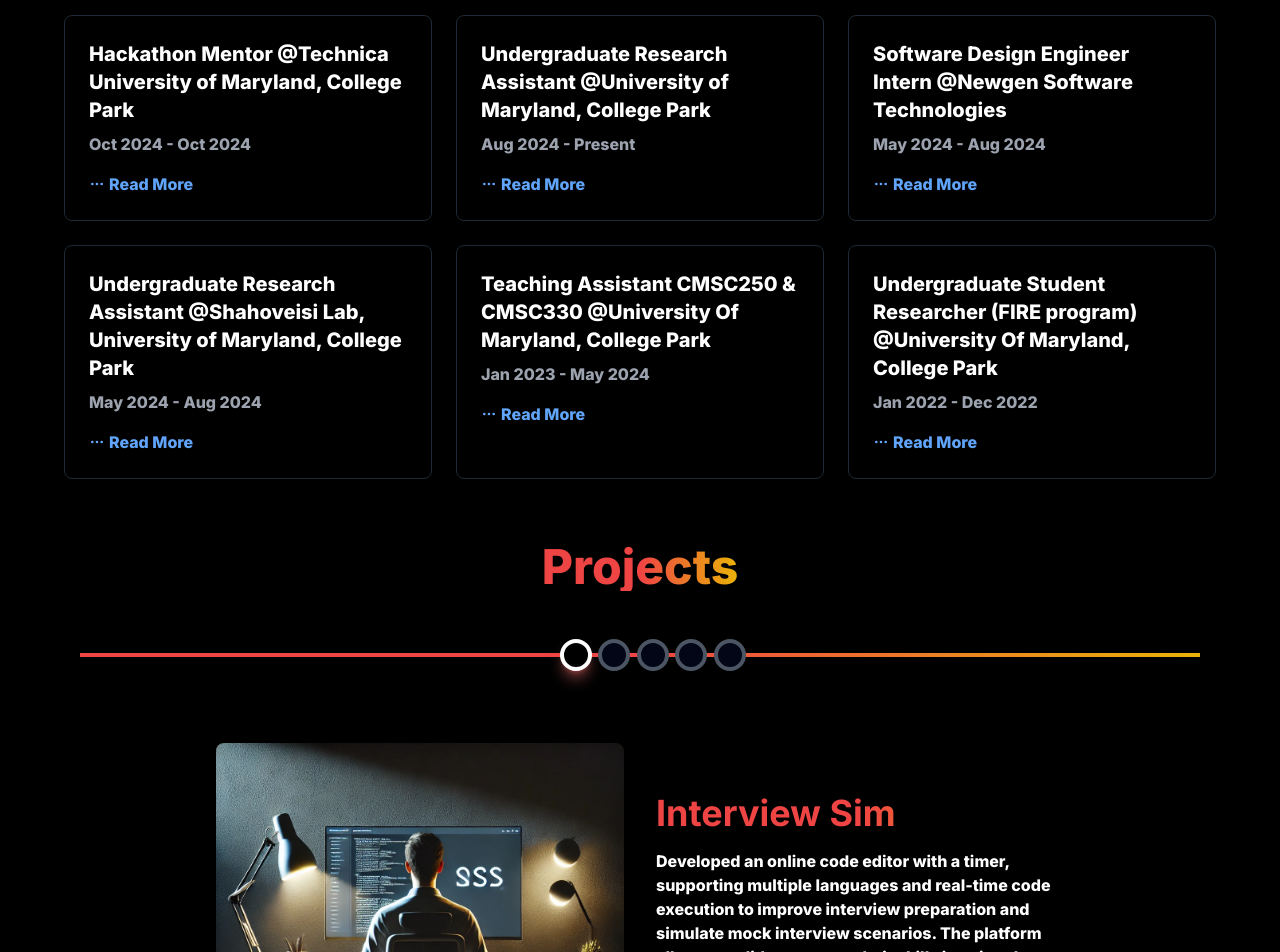
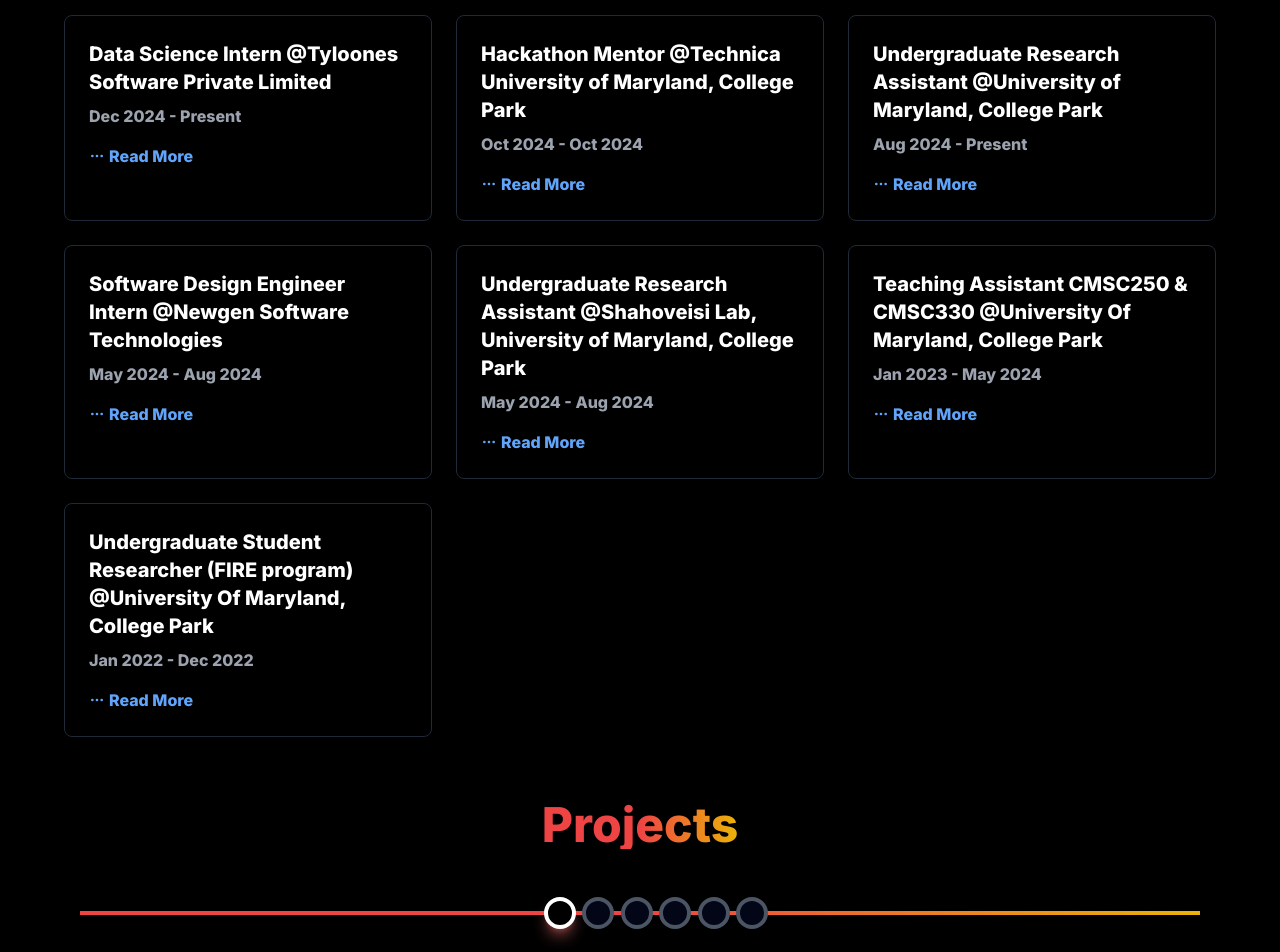
Before and after one commit to Vasu1415/portfolio-vasu, a Next.js app: page / in a window 1280 px wide. Shown: the part 1848-2800 px from the top of the page. Built offline with nearby package versions, Linux system fonts and the light colour scheme.

Commit message:
updations

```diff
--- a/components/Experience.jsx
+++ b/components/Experience.jsx
@@ -5,6 +5,15 @@
 import ExperienceModal from './ExperienceModal';
 
 const experiences = [
+  {
+    title: 'Data Science Intern @Tyloones Software Private Limited',
+    date: 'Dec 2024 - Present',
+    description: [
+      'Developed secure and robust APIs in Django to improve user onboarding flow and streamline backend processes.',
+      'Integrated Firebase and Azure for authentication and database management to support production-scale applications.'
+    ],
+    links: [],
+  },
   {
     title: 'Hackathon Mentor @Technica University of Maryland, College Park',
     date: 'Oct 2024 - Oct 2024',
--- a/components/HeroSection.jsx
+++ b/components/HeroSection.jsx
@@ -30,7 +30,7 @@
                     I&apos;m a developer who is dedicated to using his current skills and learning new things to create efficient and smarter solutions that have a positive impact on society.
                 </p>
                 <div className="grid grid-cols-1 md:grid-cols-2 gap-4">
-                    <a href="https://drive.google.com/file/d/1UXHwo6WRoO-AYUYtBbv_GWAsdIKz0mxd/view" target="_blank" className="relative inline-flex items-center justify-center p-4 px-6 py-3 overflow-hidden font-medium text-black transition duration-300 ease-out border-2 border-gray-900 rounded-full shadow-md group">
+                    <a href="https://drive.google.com/file/d/141gd0z6HEAtPevrj9JE4MKSh98ajkzip/view" target="_blank" className="relative inline-flex items-center justify-center p-4 px-6 py-3 overflow-hidden font-medium text-black transition duration-300 ease-out border-2 border-gray-900 rounded-full shadow-md group">
                         <span className="absolute inset-0 flex items-center justify-center w-full h-full text-black duration-300 -translate-x-full bg-white group-hover:translate-x-0 ease">
                             <FaExternalLinkAlt className="mr-2" />
                             Resume
--- a/components/Projects.jsx
+++ b/components/Projects.jsx
@@ -3,6 +3,16 @@
 import { FaGithub, FaExternalLinkAlt } from "react-icons/fa";
 
 const projects = [
+  {
+    name: "Deep Learning Genre Classification & Music Recommendation System",
+    image: "/images/music.jpg",
+    date: "2024-12",
+    description:
+      "Achieved 84.32% accuracy in music genre classification by designing and developing a custom deep learning CNN architecture, resulting in an improved music recommendation system that provides personalized recommendations.",
+    githubLink: "",
+    skills: ["Python", "Flask", "Tailwind CSS", "AWS DynamoDB", "React.JS"],
+    liveDemo: "",
+  },
   {
     name: "Interview Sim",
     image: "/images/interview.jpg",
--- a/components/RelevantCoursework.jsx
+++ b/components/RelevantCoursework.jsx
@@ -25,6 +25,10 @@
       { name: 'Optimization Basics', link: 'https://share.goodnotes.com/s/5XpdfmJncescG1n4Z8MiIa' },
       { name: 'Optimization Advanced', link: 'https://share.goodnotes.com/s/xv9dRiNjBHivZ9ELiKtdbI' },
       { name: 'BackPropagation', link: 'https://share.goodnotes.com/s/zDmO1Gg16ta6EoVfMpG4gU' },
+      {name: 'Convolutional Neural Networks & Architectures', link: 'https://share.goodnotes.com/s/q9JtVnGT8hIxoUVP96g4rE'},
+      {name: 'Object Detection', link: 'https://share.goodnotes.com/s/zb2xLWI3KI0N28lSFeMk7j'},
+      {name: 'Semantic Segmentation', link:'https://share.goodnotes.com/s/8Xb5uXUcPrm0OKfuKEqEXe'},
+      {name: 'Recurrent Neural Networks', link:'https://share.goodnotes.com/s/sJAeYyNR4uJFaPYmxdKxd1'}
     ],
   },
   {
@@ -48,6 +52,8 @@
       {name: 'Differential Equations', link:'https://share.goodnotes.com/s/1iNx8fS87WxrLs8iozM8Qs'},
       {name: 'Cryptography', link:'https://share.goodnotes.com/s/Llg2rT7XI4yoUWUucUryEa'},
       {name: 'Advanced Cryptography', link:'https://share.goodnotes.com/s/urHzjvOX2D5atevDQojG6x'},
+      {name: 'Lattice & NTRU', link:'https://share.goodnotes.com/s/kFYKtBOh5qutryGOE8wrci'},
+      {name: 'Quantum Vulnerability', link: 'https://share.goodnotes.com/s/ANyefyWQZVnrIBkBGtpVbv'}
     ],
   },
   {
```
Also changed, not shown: public/images/music.jpg (added).
